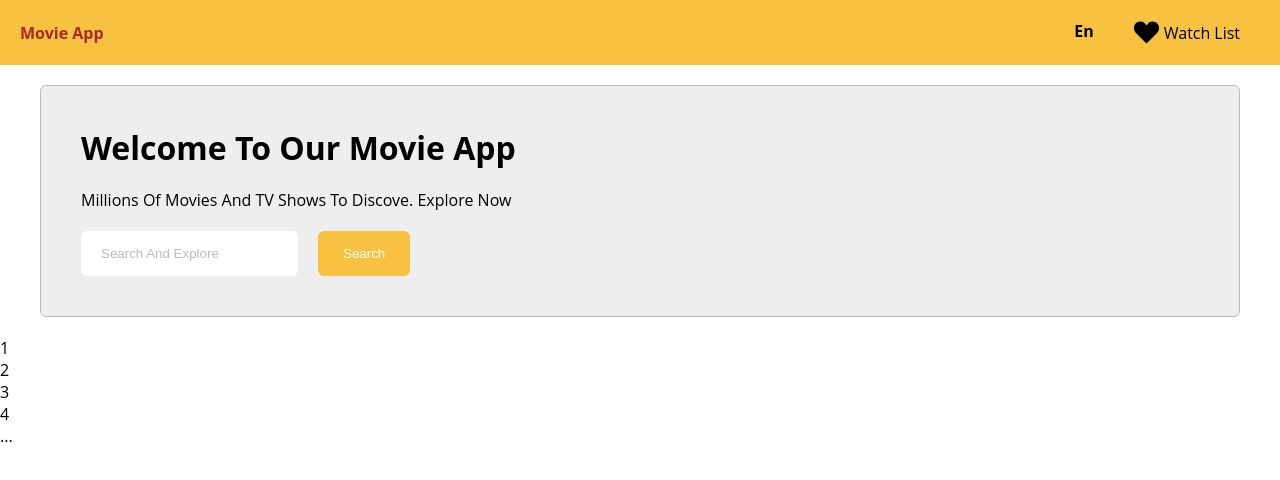
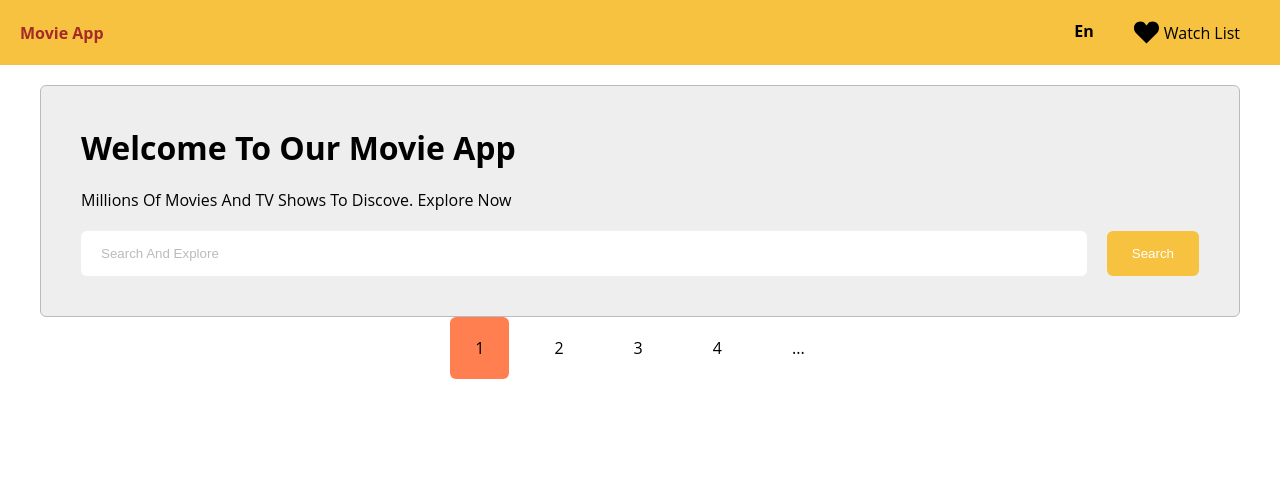
Before and after one commit to ahmedelshkh/Movie-Recommdation, a React (Create React App) app: page / in a window 1280 px wide. Shown: the top 480 px of the page. Built offline with nearby package versions, Linux system fonts and the light colour scheme; the HTML template or start-up script is replaced by a standard one.

Commit message:
fixed some style and added pages style

```diff
--- a/src/App.css
+++ b/src/App.css
@@ -97,6 +97,7 @@ header .watch-list svg {
     padding: 15px 20px;
     border: none;
     border-radius: 6px;
+    flex: 1;
 }
 .message form input[type=text]::placeholder {
     color: #bbb;
@@ -172,3 +173,19 @@ header .watch-list svg {
 .popular .box .date svg {
     width: 20px;
 }
+/* pages */
+.pages {
+    display: flex;
+    gap:20px;
+    justify-content: center;
+    align-items: center;
+    margin: 20px 0;
+}
+.pages li a{
+    padding: 20px 25px;
+    color: black;
+    border-radius: 6px;
+}
+.pages li a.selected {
+    background-color: coral;
+}
```
